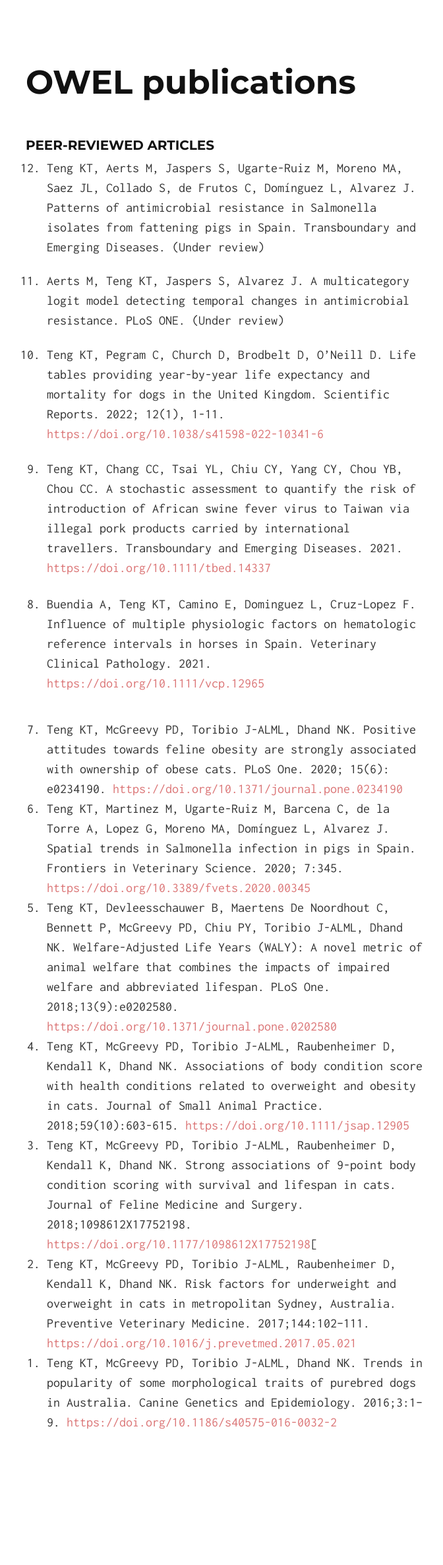
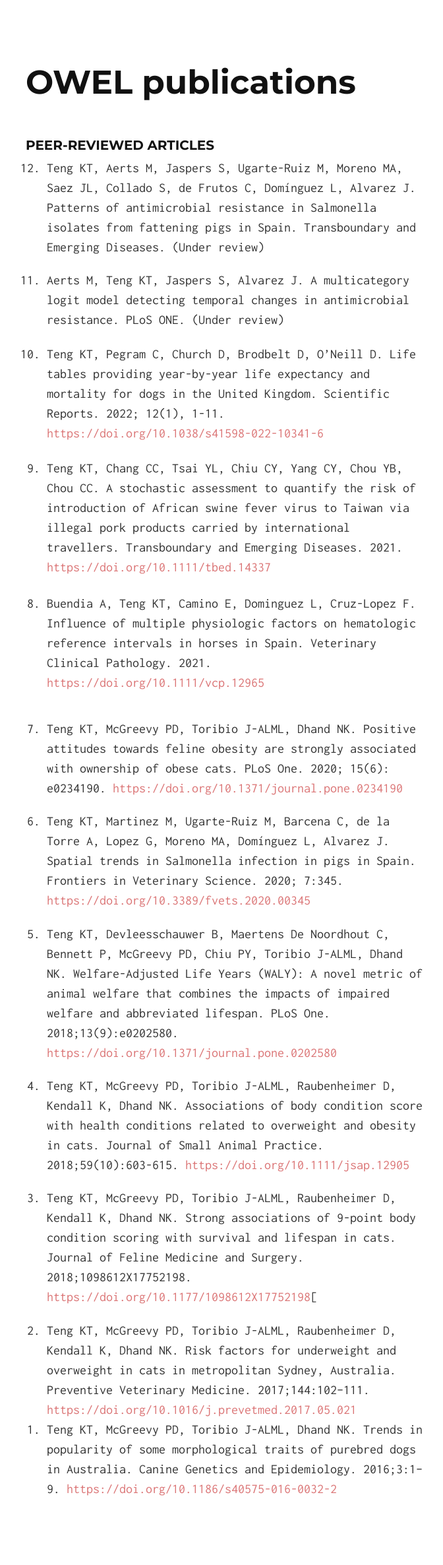
Before and after one commit to kendyteng/kendyteng.github.io, a Jekyll site: the page built from publications/index.md, in a window 1280 px wide. Shown: the whole page at 66% size, without its empty margins (299-971 px from the left). Built offline with Jekyll 4.4.1, drawn with Linux system fonts in a browser that asks for light colours; nearby versions of some CDN libraries; before the commit the page ends 2271 px from its top, so only the background shows below that.

Commit message:
Update index.md

```diff
--- a/publications/index.md
+++ b/publications/index.md
@@ -7,7 +7,7 @@
 
 <ol reversed>
 <li>	Teng KT, Aerts M, Jaspers S, Ugarte-Ruiz M, Moreno MA, Saez JL, Collado S, de Frutos C, Domínguez L, Alvarez J. Patterns of antimicrobial resistance in Salmonella isolates from fattening pigs in Spain. Transboundary and Emerging Diseases. (Under review)
-<p style="height: 1px"></p>
+<p style="height: 0.2px"></p>
 
 <li>	Aerts M, Teng KT, Jaspers S, Alvarez J. A multicategory logit model detecting temporal changes in antimicrobial resistance. PLoS ONE. (Under review)
 <p style="height: 2px"></p>
@@ -22,14 +22,19 @@
 <p style="height: 20px"></p>
 
 <li>  Teng KT, McGreevy PD, Toribio J-ALML, Dhand NK. Positive attitudes towards feline obesity are strongly associated with ownership of obese cats. PLoS One. 2020; 15(6): e0234190. <span><a href="https://doi.org/10.1371/journal.pone.0234190" target="_blank" rel="noopener noreferrer"> https://doi.org/10.1371/journal.pone.0234190</a></span>
+<p style="height: 0.1px"></p>
 
 <li>	Teng KT, Martinez M, Ugarte-Ruiz M, Barcena C, de la Torre A, Lopez G, Moreno MA, Domínguez L, Alvarez J. Spatial trends in Salmonella infection in pigs in Spain. Frontiers in Veterinary Science. 2020; 7:345. <span><a href="https://doi.org/10.3389/fvets.2020.00345" target="_blank" rel="noopener noreferrer"> https://doi.org/10.3389/fvets.2020.00345</a></span>
+<p style="height: 0.3px"></p>
 
 <li>	Teng KT, Devleesschauwer B, Maertens De Noordhout C, Bennett P, McGreevy PD, Chiu PY, Toribio J-ALML, Dhand NK. Welfare-Adjusted Life Years (WALY): A novel metric of animal welfare that combines the impacts of impaired welfare and abbreviated lifespan. PLoS One. 2018;13(9):e0202580. <span><a href="https://doi.org/10.1371/journal.pone.0202580" target="_blank" rel="noopener noreferrer"> https://doi.org/10.1371/journal.pone.0202580</a></span>
+<p style="height: 0.4px"></p>
 
 <li>	Teng KT, McGreevy PD, Toribio J-ALML, Raubenheimer D, Kendall K, Dhand NK. Associations of body condition score with health conditions related to overweight and obesity in cats. Journal of Small Animal Practice. 2018;59(10):603-615. <span><a href="https://doi.org/10.1111/jsap.12905" target="_blank" rel="noopener noreferrer"> https://doi.org/10.1111/jsap.12905</a></span>
+<p style="height: 0.5px"></p>
 
 <li>	Teng KT, McGreevy PD, Toribio J-ALML, Raubenheimer D, Kendall K, Dhand NK. Strong associations of 9-point body condition scoring with survival and lifespan in cats. Journal of Feline Medicine and Surgery. 2018;1098612X17752198. <span><a href="https://doi.org/10.1177/1098612X17752198" target="_blank" rel="noopener noreferrer"> https://doi.org/10.1177/1098612X17752198</a></span>[
+<p style="height: 0.6px"></p>
 
 <li>	Teng KT, McGreevy PD, Toribio J-ALML, Raubenheimer D, Kendall K, Dhand NK. Risk factors for underweight and overweight in cats in metropolitan Sydney, Australia. Preventive Veterinary Medicine. 2017;144:102–111. <span><a href="https://doi.org/10.1016/j.prevetmed.2017.05.021" target="_blank" rel="noopener noreferrer"> https://doi.org/10.1016/j.prevetmed.2017.05.021</a></span>
 
```
